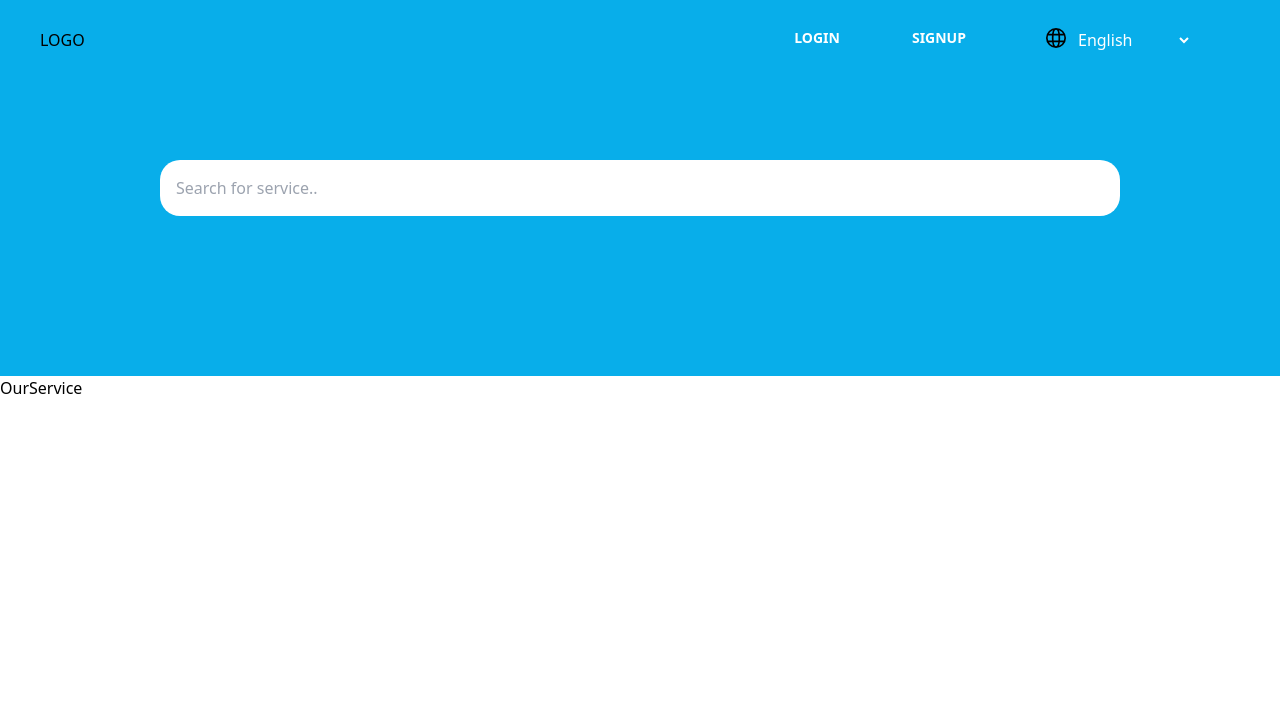
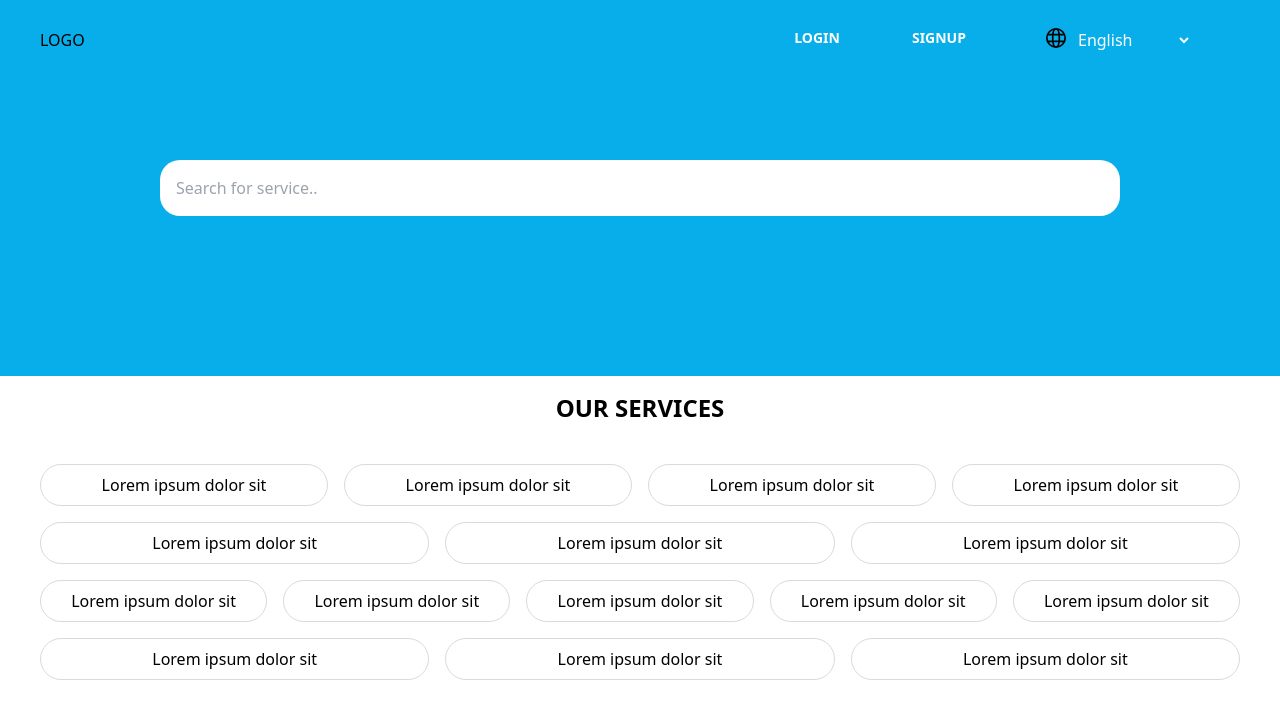
Before and after one commit to nyirurugoomar/Service-register-app, a React (Create React App) app: page / in a window 1280 px wide. Shown: the top 718 px of the page. Built offline with nearby package versions, Linux system fonts and the light colour scheme.

Commit message:
services page done

```diff
--- a/src/component/Navbar.jsx
+++ b/src/component/Navbar.jsx
@@ -26,7 +26,7 @@ useEffect(()=>{
     window.addEventListener('scroll', handleShadow)
 },[])
   return (
-    <div className={shadow ? 'fixed w-full h-20 shadow-xl z-[100]  bg-[#0B0961]': 'fixed w-full h-20 z-[100] bg-[#08AEEA] '}>
+    <div className={shadow ? 'fixed w-full h-20 shadow-xl z-[100]  bg-[#08AEEA]': 'fixed w-full h-20 z-[100] bg-[#08AEEA] '}>
         <div className='flex justify-between items-center w-full h-full px-10 2xl:px-16 '>
         {/* <NavLink to="/" > */}
             {/* <img src=
--- a/src/component/OurService.jsx
+++ b/src/component/OurService.jsx
@@ -2,7 +2,42 @@ import React from 'react'
 
 function OurService() {
   return (
-    <div>OurService</div>
+    <>
+    <div className='h-full w-screen mb-20'>
+        <div className='text-center'>
+            <h1 className='pt-4 text-2xl font-[700]'>OUR SERVICES</h1>
+        </div>
+        <div className=''>
+            <div className='grid md:grid-cols-2 lg:grid-cols-4 gap-4 mt-10 mx-10'>
+                <div className='rounded-3xl border-[1px] cursor-pointer  border-[#dadada] hover:bg-[#08AEEA] text-center p-2 text-black hover:text-black'>Lorem ipsum dolor sit</div>
+                <div className='rounded-3xl border-[1px] cursor-pointer  border-[#dadada] hover:bg-[#08AEEA]  text-center p-2 text-black'>Lorem ipsum dolor sit</div>
+                <div className='rounded-3xl border-[1px] cursor-pointer  border-[#dadada] hover:bg-[#08AEEA]  text-center p-2 text-black'>Lorem ipsum dolor sit</div>
+                <div className='rounded-3xl border-[1px] cursor-pointer  border-[#dadada] hover:bg-[#08AEEA]  text-center p-2 text-black'>Lorem ipsum dolor sit</div>
+            </div>
+
+            <div className='grid md:grid-cols-2 lg:grid-cols-3 gap-4 mt-4 mx-10'>
+                <div className='rounded-3xl border-[1px] cursor-pointer  border-[#dadada] hover:bg-[#08AEEA] text-center p-2 text-black hover:text-black'>Lorem ipsum dolor sit</div>
+                <div className='rounded-3xl border-[1px] cursor-pointer  border-[#dadada] hover:bg-[#08AEEA]  text-center p-2 text-black'>Lorem ipsum dolor sit</div>
+                <div className='rounded-3xl border-[1px] cursor-pointer  border-[#dadada] hover:bg-[#08AEEA]  text-center p-2 text-black'>Lorem ipsum dolor sit</div>
+            </div>
+            <div className='grid md:grid-cols-2 lg:grid-cols-5 gap-4 mt-4 mx-10'>
+                <div className='rounded-3xl border-[1px] cursor-pointer  border-[#dadada] hover:bg-[#08AEEA] text-center p-2 text-black hover:text-black'>Lorem ipsum dolor sit</div>
+                <div className='rounded-3xl border-[1px] cursor-pointer  border-[#dadada] hover:bg-[#08AEEA]  text-center p-2 text-black'>Lorem ipsum dolor sit</div>
+                <div className='rounded-3xl border-[1px] cursor-pointer  border-[#dadada] hover:bg-[#08AEEA]  text-center p-2 text-black'>Lorem ipsum dolor sit</div>
+                <div className='rounded-3xl border-[1px] cursor-pointer  border-[#dadada] hover:bg-[#08AEEA]  text-center p-2 text-black'>Lorem ipsum dolor sit</div>
+                <div className='rounded-3xl border-[1px] cursor-pointer  border-[#dadada] hover:bg-[#08AEEA]  text-center p-2 text-black'>Lorem ipsum dolor sit</div>
+            </div>
+
+            <div className='grid md:grid-cols-2 lg:grid-cols-3 gap-4 mt-4 mx-10'>
+                <div className='rounded-3xl border-[1px] cursor-pointer  border-[#dadada] hover:bg-[#08AEEA] text-center p-2 text-black hover:text-black'>Lorem ipsum dolor sit</div>
+                <div className='rounded-3xl border-[1px] cursor-pointer  border-[#dadada] hover:bg-[#08AEEA]  text-center p-2 text-black'>Lorem ipsum dolor sit</div>
+                <div className='rounded-3xl border-[1px] cursor-pointer  border-[#dadada] hover:bg-[#08AEEA]  text-center p-2 text-black'>Lorem ipsum dolor sit</div>
+
+            </div>
+        </div>
+
+    </div>
+    </>
   )
 }
 
```
